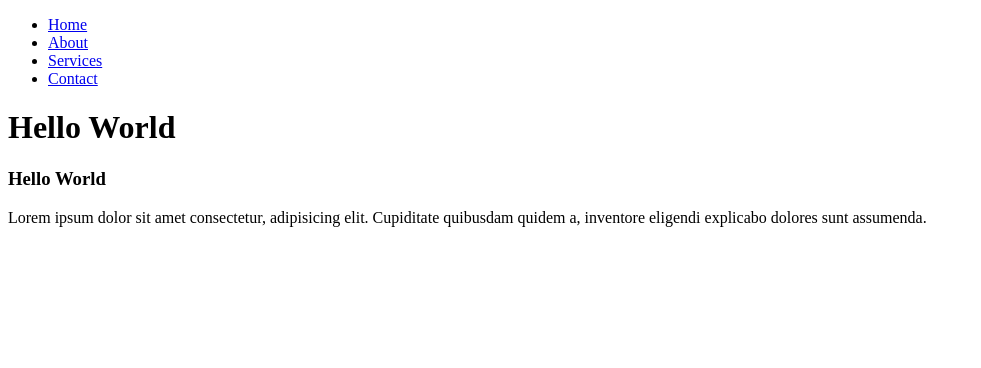
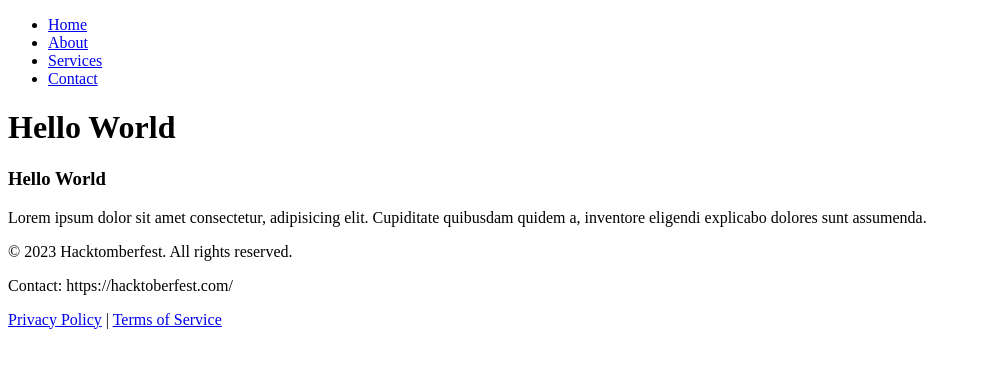
Before and after one commit to ashandimantha2000/Hacktoberfest23, a plain HTML site: page index.html in a window 1280 px wide. Shown: the whole page, without its empty margins (0-981 px from the left). Drawn offline with Linux system fonts and the light colour scheme.

Commit message:
footer added

```diff
--- a/index.html
+++ b/index.html
@@ -20,5 +20,14 @@
       Lorem ipsum dolor sit amet consectetur, adipisicing elit. Cupiditate
       quibusdam quidem a, inventore eligendi explicabo dolores sunt assumenda.
     </p>
+
+    <footer>
+      <p>&copy; 2023 Hacktomberfest. All rights reserved.</p>
+      <p>Contact: https://hacktoberfest.com/</p>
+      <p>
+        <a href="#privacy">Privacy Policy</a> |
+        <a href="#terms">Terms of Service</a>
+      </p>
+    </footer>
   </body>
 </html>
```
